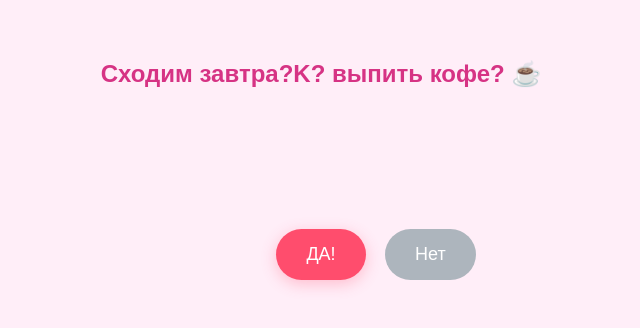
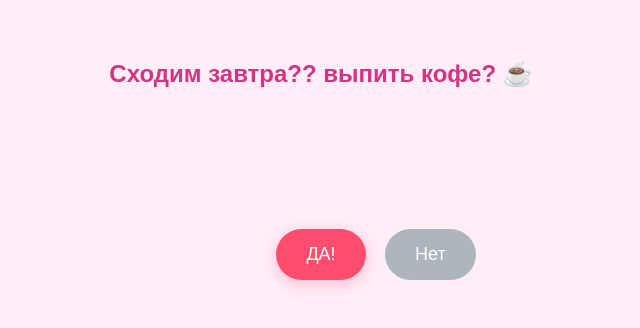
Before and after one commit to Mafingg/Sanek, a plain HTML site: page index.html in a window 1280 px wide. Shown: the part 176-504 px from the top of the page, without its empty margins (319-959 px from the left). Drawn offline with Linux system fonts and the light colour scheme.

Commit message:
Update 4 index.html

```diff
--- a/index.html
+++ b/index.html
@@ -63,7 +63,7 @@
 </head>
 <body>
 
-    <h1>Сходим завтра?K? выпить кофе? ☕</h1>
+    <h1>Сходим завтра?? выпить кофе? ☕</h1>
 
     <div class="btn-container">
         <button id="yesBtn">ДА!</button>
```
